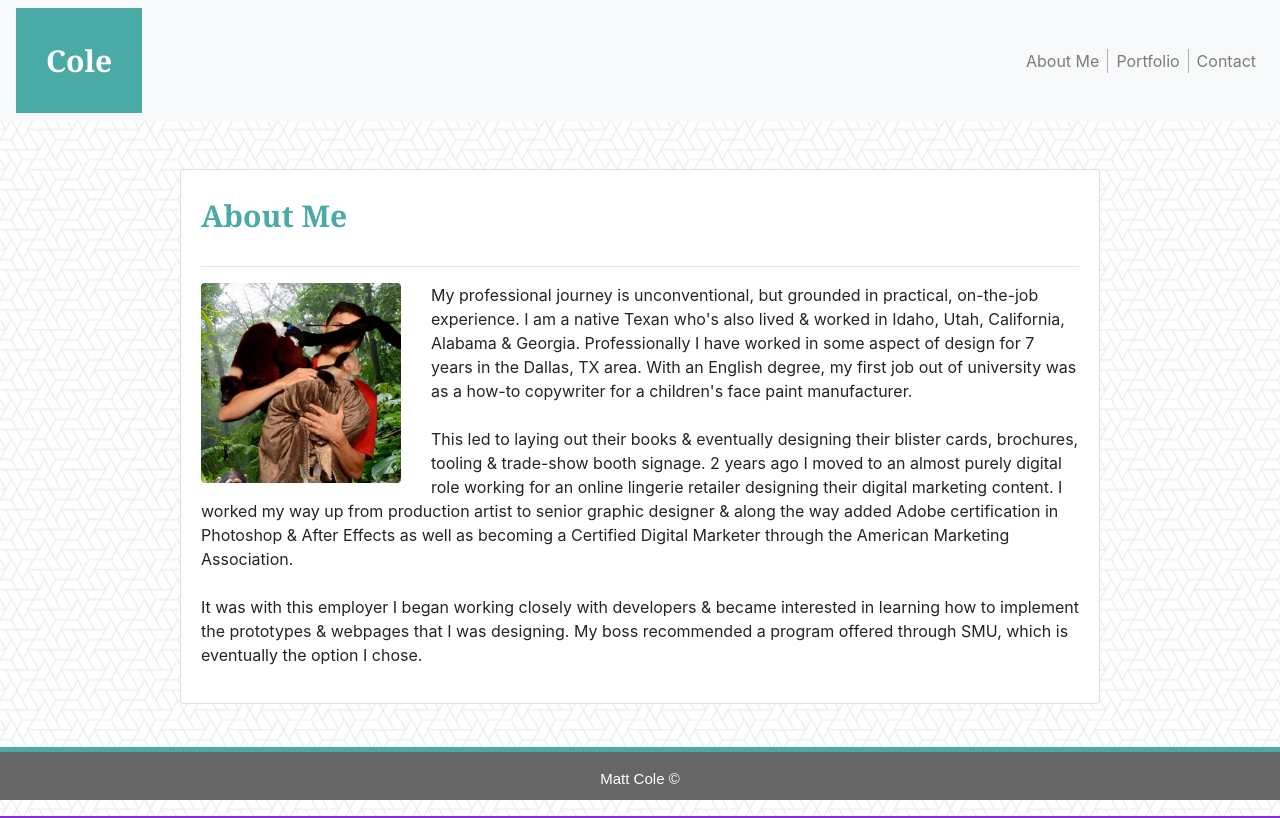
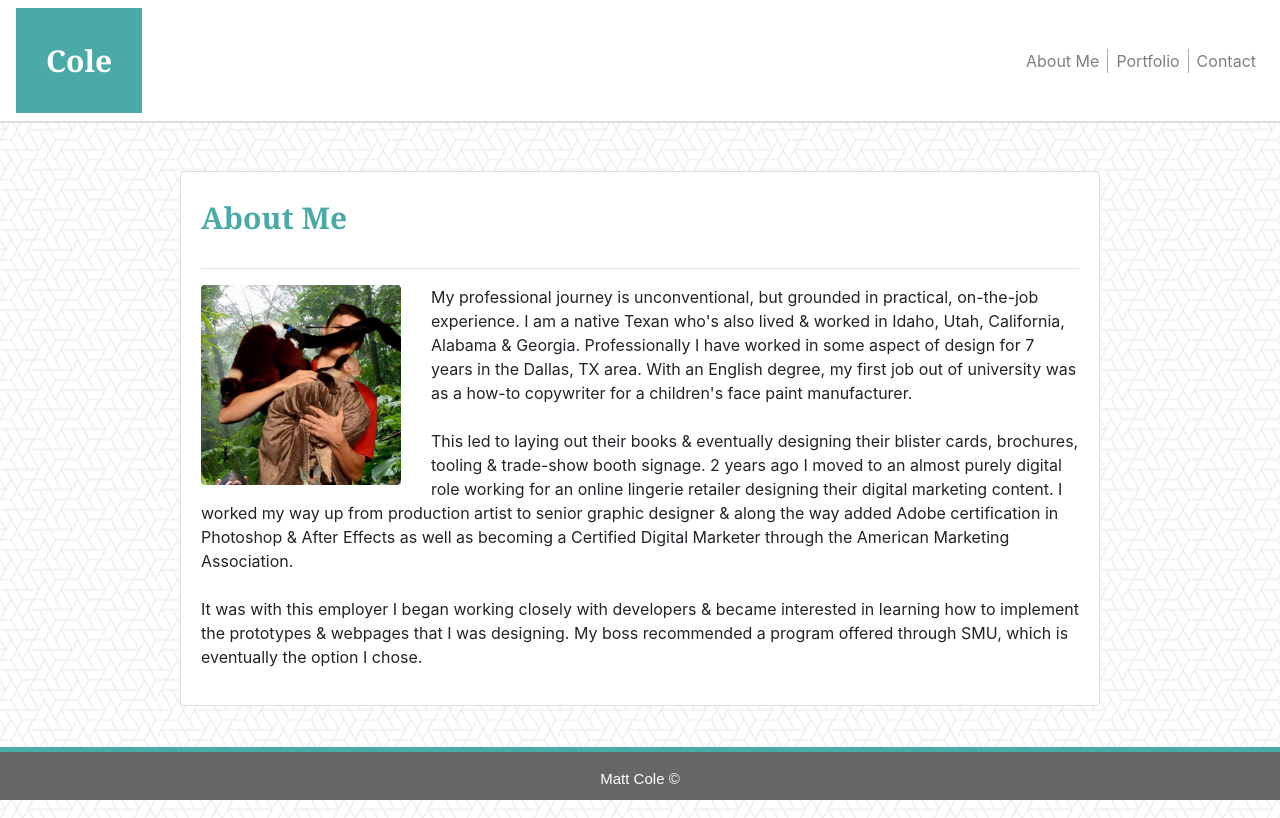
Before and after one commit to thewly/Bootstrap-Portfolio, a plain HTML site: page index.html in a window 1280 px wide. Drawn offline with nearby package versions, Linux system fonts and the light colour scheme.

Commit message:
final push for HW

```diff
--- a/assets/css/styles.css
+++ b/assets/css/styles.css
@@ -81,3 +81,6 @@
     font-size: 20px;
     font-family: 'Georgia', Times, 'Times New Roman', serif;
  }
+ nav {
+    border-bottom: 2px solid #ddd;
+ }
--- a/index.html
+++ b/index.html
@@ -15,7 +15,8 @@
 
 <body class="dat-background-tho">
     <!-- this is the navigation -->
-    <nav class="navbar navbar-expand-lg navbar-light bg-light">
+
+    <nav class="navbar navbar-expand-lg navbar-light bg-white">
         <div class="d-flex flex-grow-1">
 
             <div class="boom">
```
Also changed, not shown: contact.html (+1 -1 lines), portfolio.html (+1 -1 lines).
